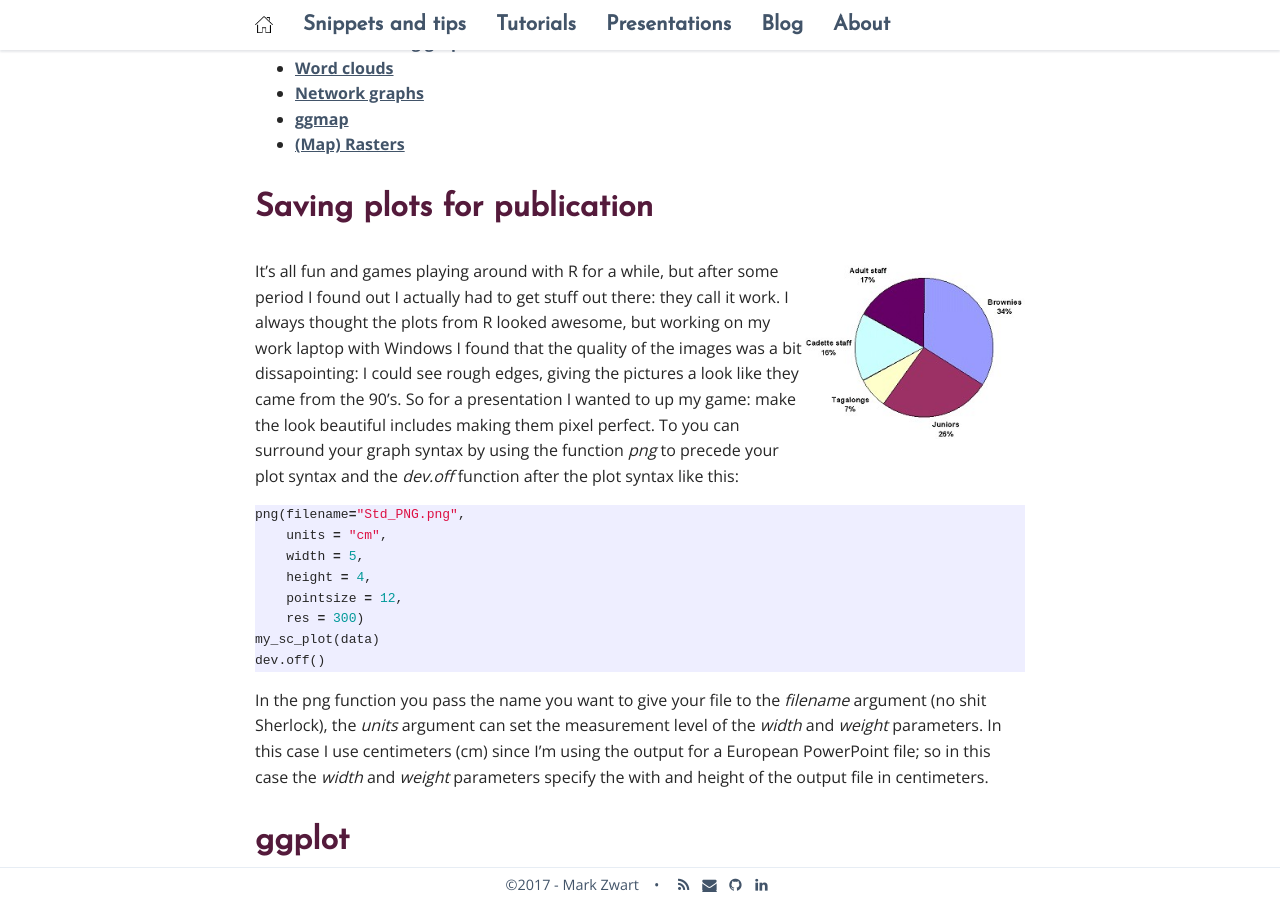
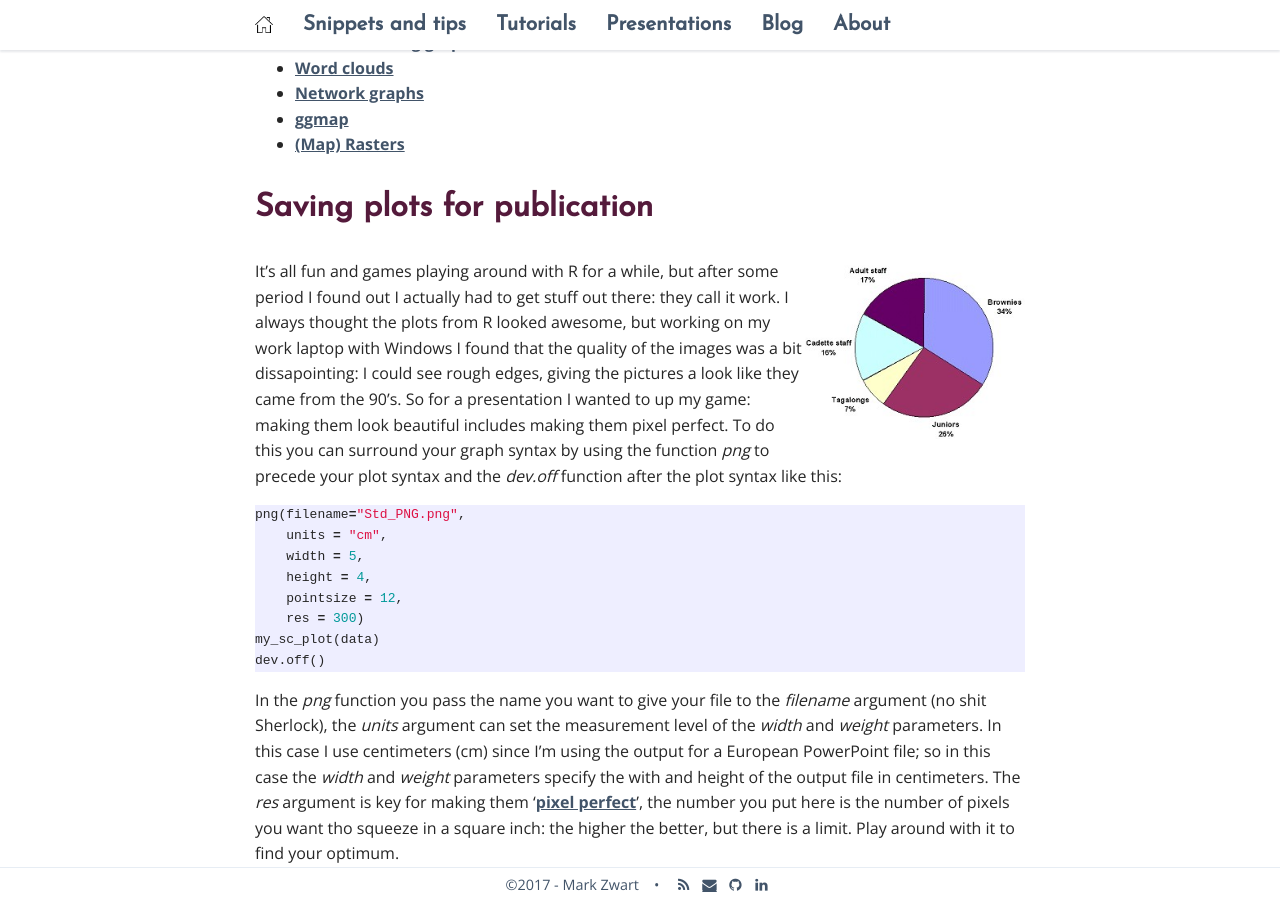
Before and after one commit to mark-me/mark-me.github.io, a Jekyll site: the page built from _pages/snippets-and-tips/graphs/graphs.md, in a window 1280 px wide and 900 px high, scrolled down 404 px. Built offline with Jekyll 4.4.1, drawn with Linux system fonts in a browser that asks for light colours; nearby versions of some CDN libraries; comment, search, counter and statistics services are not loaded.

Commit message:
Update graphs.md

````diff
--- a/_pages/snippets-and-tips/graphs/graphs.md
+++ b/_pages/snippets-and-tips/graphs/graphs.md
@@ -12,7 +12,7 @@ permalink: /graph-tips/
 
 <img src="/_pages/snippets-and-tips/graphs/90s-pie-chart.jpg" width="220" height="180" align="right"/>
 
-It's all fun and games playing around with R for a while, but after some period I found out I actually had to get stuff out there: they call it work. I always thought the plots from R looked awesome, but working on my work laptop with Windows I found that the quality of the images was a bit dissapointing: I could see rough edges, giving the pictures a look like they came from the 90's. So for a presentation I wanted to up my game: make the look beautiful includes making them pixel perfect. To you can surround your graph syntax by using the function _png_ to precede your plot syntax and the _dev.off_ function after the plot syntax like this:
+It's all fun and games playing around with R for a while, but after some period I found out I actually had to get stuff out there: they call it work. I always thought the plots from R looked awesome, but working on my work laptop with Windows I found that the quality of the images was a bit dissapointing: I could see rough edges, giving the pictures a look like they came from the 90's. So for a presentation I wanted to up my game: making them look beautiful includes making them pixel perfect. To do this you can surround your graph syntax by using the function _png_ to precede your plot syntax and the _dev.off_ function after the plot syntax like this:
 ```r
 png(filename="Std_PNG.png",
     units = "cm",
@@ -23,7 +23,7 @@ png(filename="Std_PNG.png",
 my_sc_plot(data)
 dev.off()
 ```
-In the png function you pass the name you want to give your file to the _filename_ argument (no shit Sherlock), the _units_ argument can set the measurement level of the _width_ and _weight_ parameters. In this case I use centimeters (cm) since I'm using the output for a European PowerPoint file; so in this case the _width_ and _weight_ parameters specify the with and height of the output file in centimeters.
+In the _png_ function you pass the name you want to give your file to the _filename_ argument (no shit Sherlock), the _units_ argument can set the measurement level of the _width_ and _weight_ parameters. In this case I use centimeters (cm) since I'm using the output for a European PowerPoint file; so in this case the _width_ and _weight_ parameters specify the with and height of the output file in centimeters. The _res_ argument is key for making them '[pixel perfect](https://en.wikipedia.org/wiki/File:Disney_-_Pixel_Perfect.jpg)', the number you put here is the number of pixels you want tho squeeze in a square inch: the higher the better, but there is a limit. Play around with it to find your optimum.
 
 # ggplot
 
````
